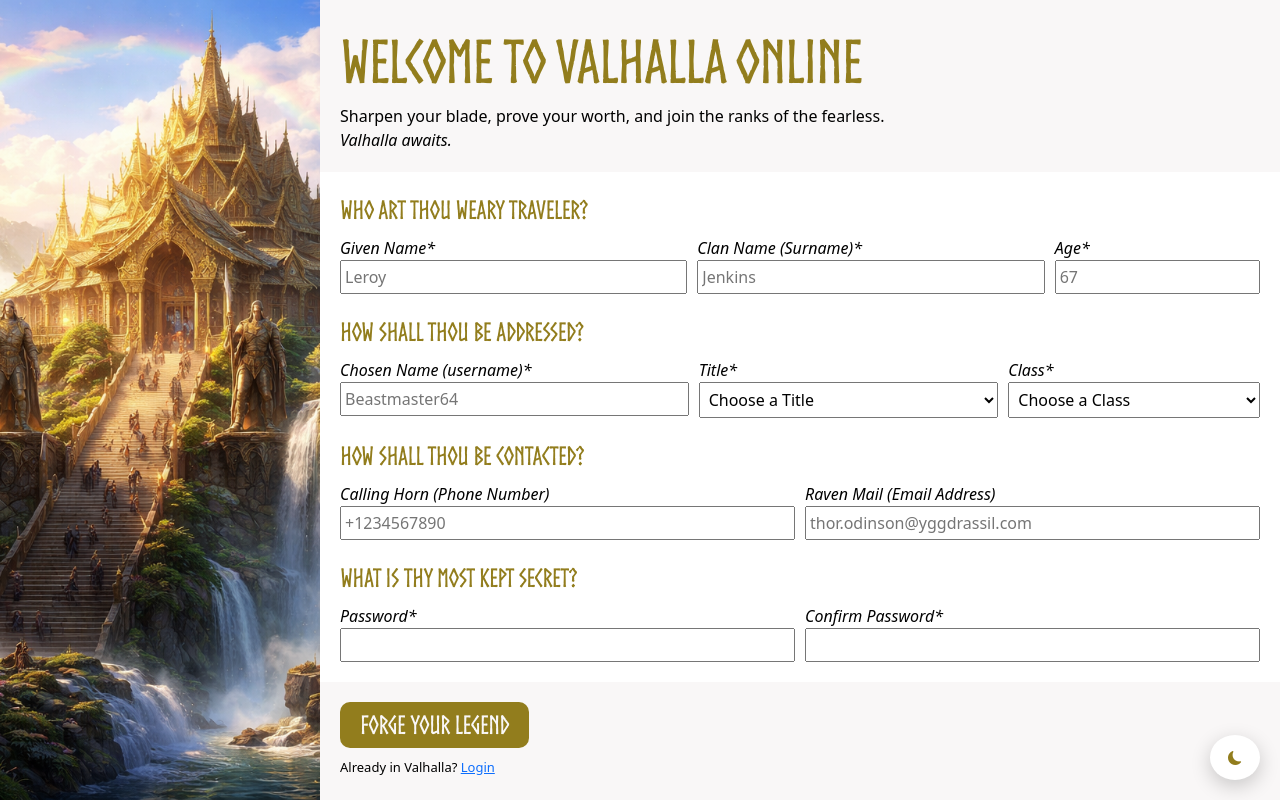
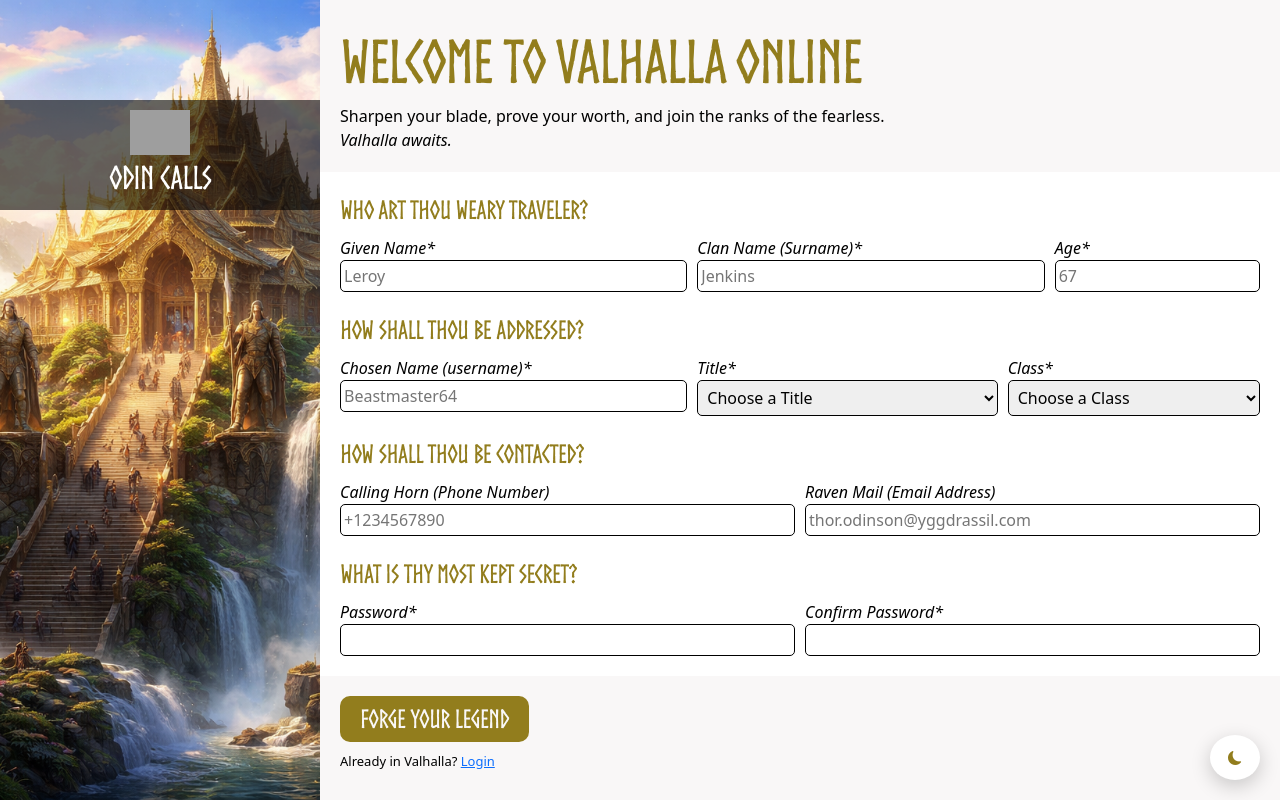
Before and after one commit to maruvici/odin-form, a plain HTML site: page index.html in a window 1280 px wide. Drawn offline with nearby package versions, Linux system fonts and the light colour scheme; grey boxes are pictures that could not be loaded.

Commit message:
feat: Add logo banner

```diff
--- a/index.html
+++ b/index.html
@@ -13,7 +13,12 @@
     <script src="https://cdn.jsdelivr.net/npm/bootstrap@5.3.3/dist/js/bootstrap.bundle.min.js" integrity="sha384-YvpcrYf0tY3lHB60NNkmXc5s9fDVZLESaAA55NDzOxhy9GkcIdslK1eN7N6jIeHz" crossorigin="anonymous"></script>
   </head>
   <body>
-    <div class="left-container"></div>
+    <div class="left-container">
+      <div class="logo-container">
+        <img src="https://raw.githubusercontent.com/TheOdinProject/curriculum/5f37d43908ef92499e95a9b90fc3cc291a95014c/html_css/project-sign-up-form/odin-lined.png" alt="Picture of Odin">
+        <div class="logo-text">Odin Calls</div>
+      </div>
+    </div>
     <div class="right-container">
       <div class="top">
         <div class="title">Welcome to Valhalla Online</div>
--- a/static/styles/style.css
+++ b/static/styles/style.css
@@ -51,6 +51,27 @@ body {
     background-position: center;
     background-size: cover;
     flex: 1 0 0;
+}
+
+.left-container .logo-container {
+    align-items: center;
+    background-color: rgba(0, 0, 0, 0.6);
+    display: flex;
+    flex-direction: column;
+    margin-top: 100px;
+    padding: 10px;
+}
+
+.left-container .logo-container img {
+    max-width: 20%;
+    height: auto;
+}
+
+.left-container .logo-container .logo-text {
+    color: white;
+    font-family: 'Norse', 'system-ui';
+    font-size: 30px;
+    font-weight: 700;
 }
 
 .right-container {
@@ -108,6 +129,12 @@ legend {
     font-style: italic;
 }
 
+.right-container .mid .input input,
+.right-container .mid .input select {
+    border: 1px solid black;
+    border-radius: 5px;
+}
+
 .right-container .mid .input input {
     padding: 3px;
 }
@@ -125,7 +152,6 @@ legend {
 .right-container .mid .input select:user-valid {
     border: 2px solid green
 }
-
 
 .right-container .bot {
     background-color: var(--main-bg-color);
```
